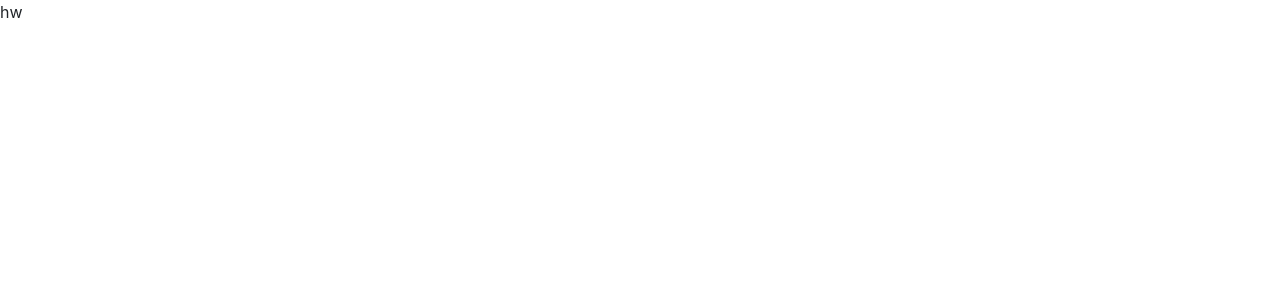
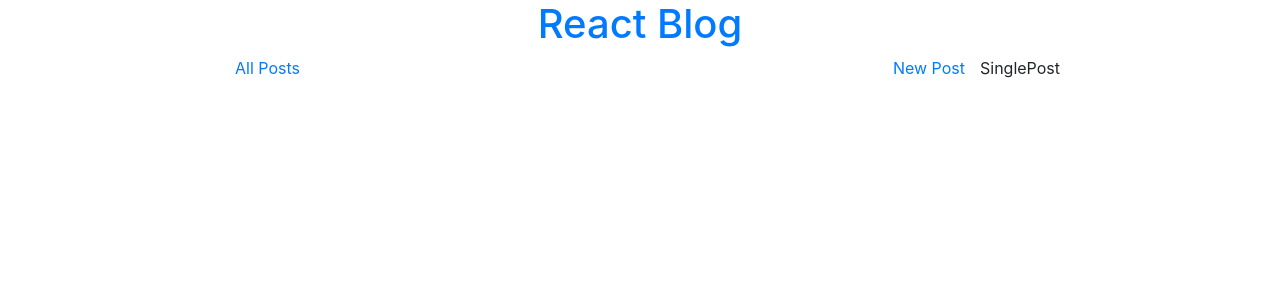
Before and after one commit to GeorgeSteel/react-crud, a React (Create React App) app: page /post/1 in a window 1280 px wide. Shown: the top 300 px of the page. Built offline with nearby package versions, Linux system fonts and the light colour scheme; no server answers.

Commit message:
post components and main components added, working in SinglePost component

```diff
--- a/src/App.js
+++ b/src/App.js
@@ -1,11 +1,10 @@
-import React, { Component } from 'react'
+import React, { Component } from 'react';
+import Router from './components/Router';
 
 export default class App extends Component {
   render() {
     return (
-      <div>
-        hw
-      </div>
+      <Router/>
     )
   }
 }
--- /dev/null
+++ b/src/components/Header.js
@@ -0,0 +1,14 @@
+import React from 'react';
+import { Link } from 'react-router-dom';
+
+const Header = () => {
+    return (
+        <header className="col-12 col-md-8">
+            <Link to={'/'}>
+                <h1 className="text-center">React Blog</h1>
+            </Link>
+        </header>
+    );
+};
+
+export default Header;
--- /dev/null
+++ b/src/components/List.js
@@ -0,0 +1,39 @@
+import React, { Component } from 'react'
+import Post from './Post';
+
+export default class List extends Component {
+
+    showPosts = () => {
+        const posts = this.props.posts;
+
+        if(posts.length === 0) return null;
+
+        return (
+            <React.Fragment>
+                { Object.keys(posts).map(post => (
+                    <Post
+                        key={ post }
+                        data={ this.props.posts[post] }
+                    />
+                )) }
+            </React.Fragment>
+        )
+    }
+
+    render() {
+        return (
+        <table className="table">
+            <thead>
+                <tr>
+                    <th scope="col">ID</th>
+                    <th scope="col">Title</th>
+                    <th scope="col">Actions</th>
+                </tr>
+            </thead>
+            <tbody>
+                { this.showPosts() }
+            </tbody>
+        </table>
+        )
+    }
+}
--- /dev/null
+++ b/src/components/Nav/Nav.js
@@ -0,0 +1,14 @@
+import React from 'react';
+import { Link } from 'react-router-dom';
+import './nav.css';
+
+const Nav = () => {
+    return (
+        <nav className="col-12 col-md-8">
+            <Link to={'/'}>All Posts</Link>
+            <Link to={'/create'}>New Post</Link>
+        </nav>
+    );
+};
+
+export default Nav;
--- /dev/null
+++ b/src/components/Nav/nav.css
@@ -0,0 +1,4 @@
+nav {
+    display: flex;
+    justify-content: space-between;
+}
--- /dev/null
+++ b/src/components/Post.js
@@ -0,0 +1,19 @@
+import React, { Component } from 'react';
+import { Link } from 'react-router-dom';
+
+export default class Post extends Component {
+    render() {
+    const { id, title } = this.props.data;
+
+        return (
+        <tr>
+            <td>{ id }</td>
+            <td>{ title }</td>
+            <td>
+                <Link to={`/post/${id}`} className="btn btn-primary">Read</Link>
+                <button className="btn btn-danger">Delete</button>
+            </td>
+        </tr>
+        )
+    }
+    }
--- /dev/null
+++ b/src/components/Posts.js
@@ -0,0 +1,15 @@
+import React, { Component } from 'react'
+import List from './List';
+
+export default class Posts extends Component {
+  render() {
+    return (
+      <div className="col-12 col-md-8">
+        <h2 className="text-center">Posts</h2>
+        <List
+            posts={ this.props.posts }
+        />
+      </div>
+    )
+  }
+}
--- /dev/null
+++ b/src/components/Router.js
@@ -0,0 +1,65 @@
+import React, { Component } from 'react';
+import { BrowserRouter, Route, Switch } from 'react-router-dom';
+import axios from 'axios';
+import Header from './Header';
+import Nav from './Nav/Nav';
+import Posts from './Posts';
+import SinglePost from './SinglePost';
+
+export default class Router extends Component {
+
+    state = {
+        posts: []
+    }
+
+    componentDidMount() {
+        this.getPosts();
+    }
+
+    getPosts = () => {
+        axios.get(`https://jsonplaceholder.typicode.com/posts`)
+             .then(resp => {
+                 this.setState({
+                     posts: resp.data
+                 });
+             })
+             .catch(err => console.error(err));
+    }
+
+    render() {
+        return (
+        <BrowserRouter>
+            <div className="container">
+                <div className="row justify-content-center">
+                    <Header/>
+                    <Nav/>
+                    <Switch>
+                        <Route exact path="/" render={ () => {
+                            return(
+                                <Posts
+                                    posts={ this.state.posts }
+                                />
+                            )
+                        } }/>
+                        <Route exact path="/post/:id" render={ props => {
+                            const id = props.location.pathname.replace('/post/', '');
+                            const posts = this.state.posts;
+                            let filter;
+
+                            filter = posts.filter(post => (
+                                post.id === Number(id)
+                            ));
+
+                            return (
+                                <SinglePost
+                                    post={ filter[0] }
+                                />
+                            )
+                        } } />
+                    </Switch>
+                </div>
+            </div>
+        </BrowserRouter>
+        )
+    }
+}
--- /dev/null
+++ b/src/components/SinglePost.js
@@ -0,0 +1,11 @@
+import React, { Component } from 'react'
+
+export default class SinglePost extends Component {
+  render() {
+    return (
+      <div>
+        SinglePost
+      </div>
+    )
+  }
+}
```
